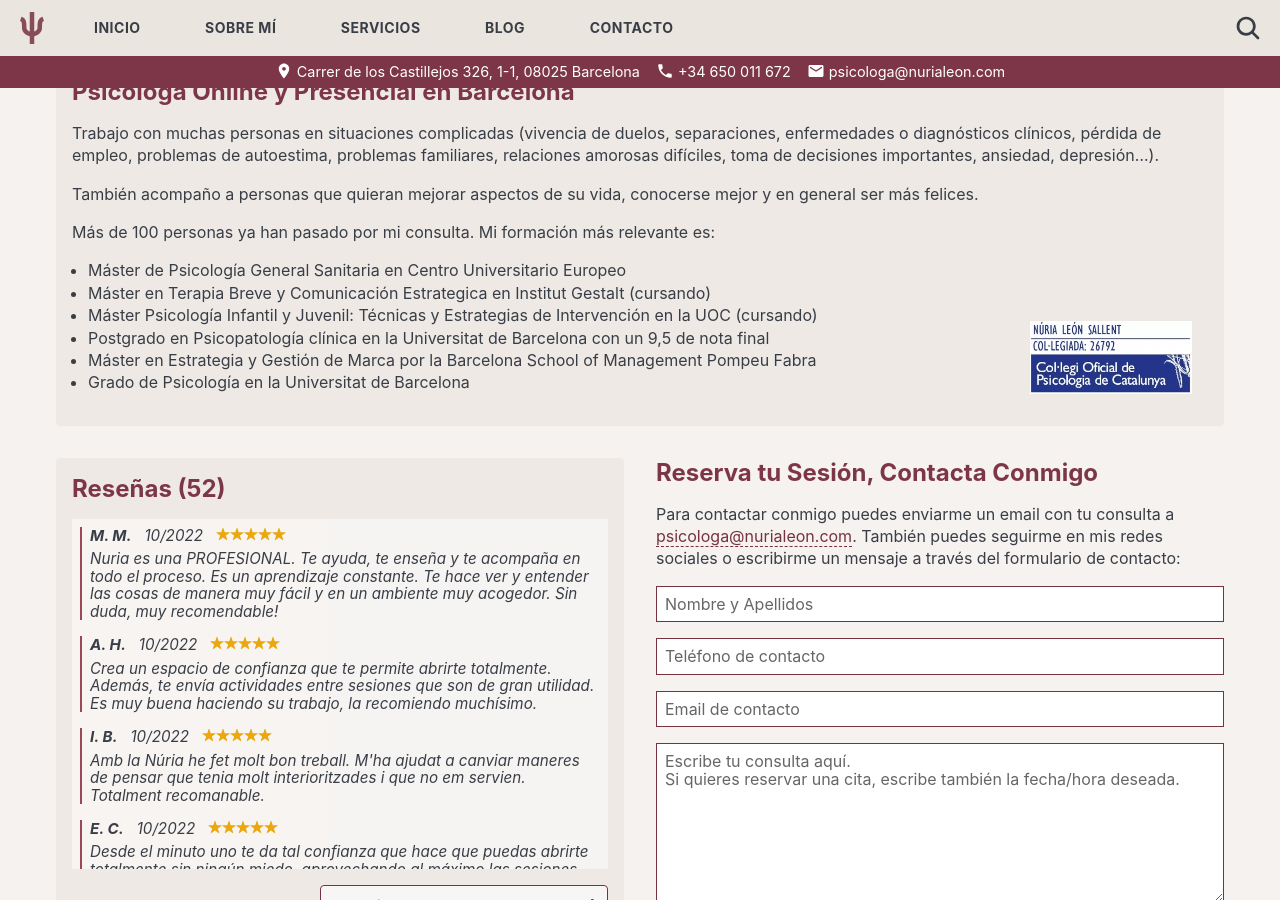
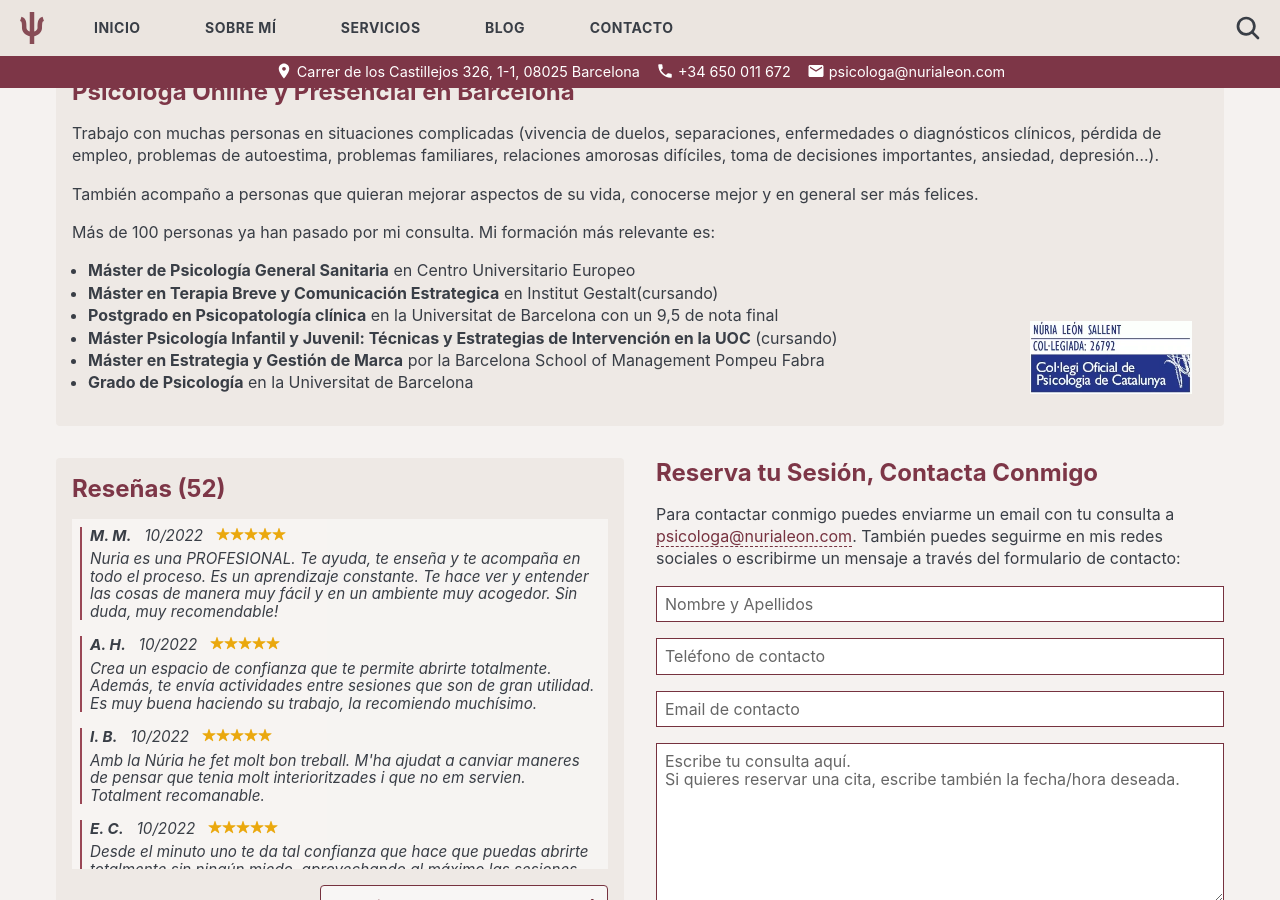
Before and after one commit to nurialeonsallent/nurialeon.com, a Jekyll site: the page built from _pages/home.md, in a window 1280 px wide and 900 px high, scrolled down 474 px. Built offline with Jekyll 4.4.1, drawn with Linux system fonts in a browser that asks for light colours.

Commit message:
formacion

```diff
--- a/_pages/home.md
+++ b/_pages/home.md
@@ -14,12 +14,12 @@ También acompaño a personas que quieran mejorar aspectos de su vida, conocerse
 
 Más de 100 personas ya han pasado por mi consulta. Mi formación más relevante es:
 
-- Máster de Psicología General Sanitaria en Centro Universitario Europeo
-- Máster en Terapia Breve y Comunicación Estrategica en Institut Gestalt (cursando)
-- Máster Psicología Infantil y Juvenil: Técnicas y Estrategias de Intervención en la UOC (cursando)
-- Postgrado en Psicopatología clínica en la Universitat de Barcelona con un 9,5 de nota final
-- Máster en Estrategia y Gestión de Marca por la Barcelona School of Management Pompeu Fabra
-- Grado de Psicología en la Universitat de Barcelona
+- **Máster de Psicología General Sanitaria** en Centro Universitario Europeo
+- **Máster en Terapia Breve y Comunicación Estrategica** en Institut Gestalt(cursando)
+- **Postgrado en Psicopatología clínica** en la Universitat de Barcelona con un 9,5 de nota final
+- **Máster Psicología Infantil y Juvenil: Técnicas y Estrategias de Intervención en la UOC** (cursando)
+- **Máster en Estrategia y Gestión de Marca** por la Barcelona School of Management Pompeu Fabra
+- **Grado de Psicología** en la Universitat de Barcelona
 
 <img class="sello-colegial" src="{{site.baseurl}}/images/sello_colegial.webp" alt="Sello Colegial" width="162" height="72" data-action="zoom" />
 </div>
```
